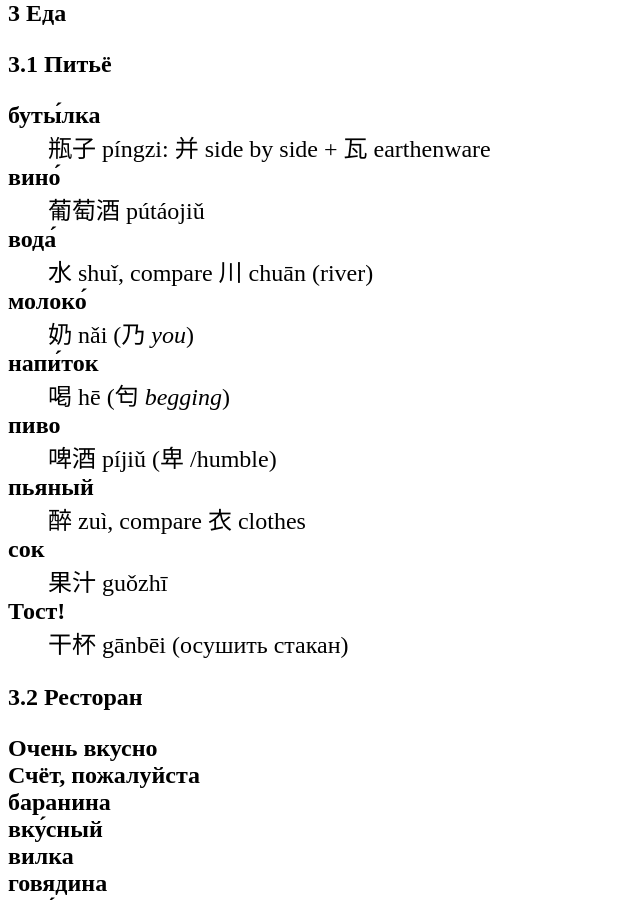
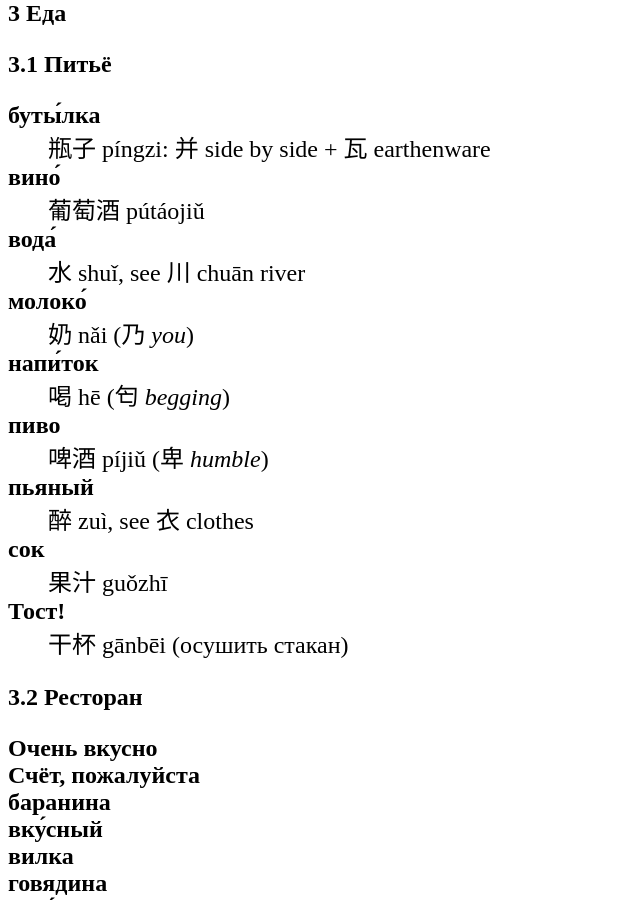
Before and after one commit to ssharoff/ssharoff.github.io, a Jekyll site: the page travel/chinese-phrasebook.html, which Jekyll copies as it is, in a window 1280 px wide and 900 px high, scrolled down 2073 px. Shown: the whole window, without its empty margins (0-640 px from the left). Built offline with Jekyll 4.4.1, drawn with Linux system fonts in a browser that asks for light colours; some of the changed text lies outside the part shown.

Commit message:
edits for drinks

```diff
--- a/travel/chinese-phrasebook.html
+++ b/travel/chinese-phrasebook.html
@@ -3,7 +3,7 @@
 "http://www.w3.org/TR/xhtml1/DTD/xhtml1-strict.dtd">
 <html xmlns="http://www.w3.org/1999/xhtml" lang="en" xml:lang="en">
 <head>
-<!-- 2024-07-22 Mon 10:13 -->
+<!-- 2024-07-22 Mon 10:18 -->
 <meta http-equiv="Content-Type" content="text/html;charset=utf-8" />
 <meta name="viewport" content="width=device-width, initial-scale=1" />
 <title>Разговорник китайский</title>
@@ -219,8 +219,8 @@
 <body>
 <div id="content">
 <h1 class="title">Разговорник китайский</h1>
-<div id="outline-container-orgc6a1b34" class="outline-2">
-<h2 id="orgc6a1b34"><span class="section-number-2">1</span> Коммуникация</h2>
+<div id="outline-container-orga2967ed" class="outline-2">
+<h2 id="orga2967ed"><span class="section-number-2">1</span> Коммуникация</h2>
 <div class="outline-text-2" id="text-1">
 <dl class="org-dl">
 <dt>до свида́ния</dt><dd>再见. Zàijiàn</dd>
@@ -250,8 +250,8 @@
 </div>
 </div>
 
-<div id="outline-container-org6531591" class="outline-2">
-<h2 id="org6531591"><span class="section-number-2">2</span> Вопросы</h2>
+<div id="outline-container-org1b05305" class="outline-2">
+<h2 id="org1b05305"><span class="section-number-2">2</span> Вопросы</h2>
 <div class="outline-text-2" id="text-2">
 <dl class="org-dl">
 <dt>где?</dt><dd>在哪里？ zài nǎlǐ?</dd>
@@ -264,29 +264,29 @@
 </dl>
 </div>
 </div>
-<div id="outline-container-org9ecaa04" class="outline-2">
-<h2 id="org9ecaa04"><span class="section-number-2">3</span> Еда</h2>
+<div id="outline-container-org8e2cde3" class="outline-2">
+<h2 id="org8e2cde3"><span class="section-number-2">3</span> Еда</h2>
 <div class="outline-text-2" id="text-3">
 </div>
-<div id="outline-container-org9d03125" class="outline-3">
-<h3 id="org9d03125"><span class="section-number-3">3.1</span> Питьё</h3>
+<div id="outline-container-org5009122" class="outline-3">
+<h3 id="org5009122"><span class="section-number-3">3.1</span> Питьё</h3>
 <div class="outline-text-3" id="text-3-1">
 <dl class="org-dl">
 <dt>буты́лка</dt><dd>瓶子 píngzi: 并 side by side + 瓦 earthenware</dd>
 <dt>вино́</dt><dd>葡萄酒 pútáojiǔ</dd>
-<dt>вода́</dt><dd>水 shuǐ, compare 川 chuān (river)</dd>
+<dt>вода́</dt><dd>水 shuǐ, see 川 chuān river</dd>
 <dt>молоко́</dt><dd>奶 nǎi (乃 <i>you</i>)</dd>
 <dt>напи́ток</dt><dd>喝 hē (匄 <i>begging</i>)</dd>
-<dt>пиво</dt><dd>啤酒 píjiǔ (卑 /humble)</dd>
-<dt>пьяный</dt><dd>醉 zuì, compare  衣 clothes</dd>
+<dt>пиво</dt><dd>啤酒 píjiǔ (卑 <i>humble</i>)</dd>
+<dt>пьяный</dt><dd>醉 zuì, see  衣 clothes</dd>
 <dt>сок</dt><dd>果汁 guǒzhī</dd>
 <dt>Тост!</dt><dd>干杯 gānbēi (осушить стакан)</dd>
 </dl>
 </div>
 </div>
 
-<div id="outline-container-org7c441b1" class="outline-3">
-<h3 id="org7c441b1"><span class="section-number-3">3.2</span> Ресторан</h3>
+<div id="outline-container-orgf2dbb9b" class="outline-3">
+<h3 id="orgf2dbb9b"><span class="section-number-3">3.2</span> Ресторан</h3>
 <div class="outline-text-3" id="text-3-2">
 <dl class="org-dl">
 <dt>Очень вкусно</dt><dd></dd>
@@ -386,8 +386,8 @@
 </div>
 </div>
 
-<div id="outline-container-orgee7b140" class="outline-3">
-<h3 id="orgee7b140"><span class="section-number-3">3.3</span> Фрукты и овощи</h3>
+<div id="outline-container-org7ed02f9" class="outline-3">
+<h3 id="org7ed02f9"><span class="section-number-3">3.3</span> Фрукты и овощи</h3>
 <div class="outline-text-3" id="text-3-3">
 <dl class="org-dl">
 <dt>арбу́з</dt><dd></dd>
@@ -436,8 +436,8 @@
 </div>
 </div>
 
-<div id="outline-container-org6ab5c92" class="outline-2">
-<h2 id="org6ab5c92"><span class="section-number-2">4</span> Магазин</h2>
+<div id="outline-container-org4e67ade" class="outline-2">
+<h2 id="org4e67ade"><span class="section-number-2">4</span> Магазин</h2>
 <div class="outline-text-2" id="text-4">
 <dl class="org-dl">
 <dt>дешево</dt><dd></dd>
@@ -456,8 +456,8 @@
 </dl>
 </div>
 </div>
-<div id="outline-container-orgdcbc09b" class="outline-2">
-<h2 id="orgdcbc09b"><span class="section-number-2">5</span> Размер</h2>
+<div id="outline-container-orgd2580ef" class="outline-2">
+<h2 id="orgd2580ef"><span class="section-number-2">5</span> Размер</h2>
 <div class="outline-text-2" id="text-5">
 <dl class="org-dl">
 <dt>больше</dt><dd></dd>
@@ -483,8 +483,8 @@
 </div>
 </div>
 
-<div id="outline-container-orgaa5a77f" class="outline-2">
-<h2 id="orgaa5a77f"><span class="section-number-2">6</span> Город</h2>
+<div id="outline-container-orgf3a2f3b" class="outline-2">
+<h2 id="orgf3a2f3b"><span class="section-number-2">6</span> Город</h2>
 <div class="outline-text-2" id="text-6">
 <dl class="org-dl">
 <dt>банкома́т</dt><dd></dd>
@@ -501,8 +501,8 @@
 </dl>
 </div>
 </div>
-<div id="outline-container-orgab4c380" class="outline-2">
-<h2 id="orgab4c380"><span class="section-number-2">7</span> Время</h2>
+<div id="outline-container-org1d5bb08" class="outline-2">
+<h2 id="org1d5bb08"><span class="section-number-2">7</span> Время</h2>
 <div class="outline-text-2" id="text-7">
 <dl class="org-dl">
 <dt>вечер</dt><dd></dd>
@@ -563,8 +563,8 @@
 </dl>
 </div>
 </div>
-<div id="outline-container-org9c95d4f" class="outline-2">
-<h2 id="org9c95d4f"><span class="section-number-2">8</span> Транспорт</h2>
+<div id="outline-container-orgfd3b36d" class="outline-2">
+<h2 id="orgfd3b36d"><span class="section-number-2">8</span> Транспорт</h2>
 <div class="outline-text-2" id="text-8">
 <dl class="org-dl">
 <dt>близко</dt><dd></dd>
@@ -602,8 +602,8 @@
 </div>
 </div>
 
-<div id="outline-container-orgc9867fb" class="outline-2">
-<h2 id="orgc9867fb"><span class="section-number-2">9</span> Погода</h2>
+<div id="outline-container-org71cd1ed" class="outline-2">
+<h2 id="org71cd1ed"><span class="section-number-2">9</span> Погода</h2>
 <div class="outline-text-2" id="text-9">
 <dl class="org-dl">
 <dt>бу́ря</dt><dd></dd>
@@ -661,8 +661,8 @@
 </div>
 </div>
 
-<div id="outline-container-org038e805" class="outline-2">
-<h2 id="org038e805"><span class="section-number-2">10</span> Associations</h2>
+<div id="outline-container-orged4810f" class="outline-2">
+<h2 id="orged4810f"><span class="section-number-2">10</span> Associations</h2>
 <div class="outline-text-2" id="text-10">
 <dl class="org-dl">
 <dt>彔</dt><dd>filter (<i>green</i>)</dd>
@@ -690,7 +690,7 @@
 </div>
 </div>
 <div id="postamble" class="status">
-<p class="date">Created: 2024-07-22 Mon 10:13</p>
+<p class="date">Created: 2024-07-22 Mon 10:18</p>
 <p class="validation"><a href="https://validator.w3.org/check?uri=referer">Validate</a></p>
 </div>
 </body>
--- a/travel/chinese-phrasebook.org
+++ b/travel/chinese-phrasebook.org
@@ -57,11 +57,11 @@
 ** Питьё
  + буты́лка :: 瓶子 píngzi: 并 side by side + 瓦 earthenware
  + вино́ :: 葡萄酒 pútáojiǔ
- + вода́ :: 水 shuǐ, compare 川 chuān (river)
+ + вода́ :: 水 shuǐ, see 川 chuān river
  + молоко́ :: 奶 nǎi (乃 /you/)
  + напи́ток ::  喝 hē (匄 /begging/)
- + пиво ::  啤酒 píjiǔ (卑 /humble)
- + пьяный :: 醉 zuì, compare  衣 clothes
+ + пиво ::  啤酒 píjiǔ (卑 /humble/)
+ + пьяный :: 醉 zuì, see  衣 clothes
  + сок ::  果汁 guǒzhī
  + Тост! :: 干杯 gānbēi (осушить стакан)
 
```
